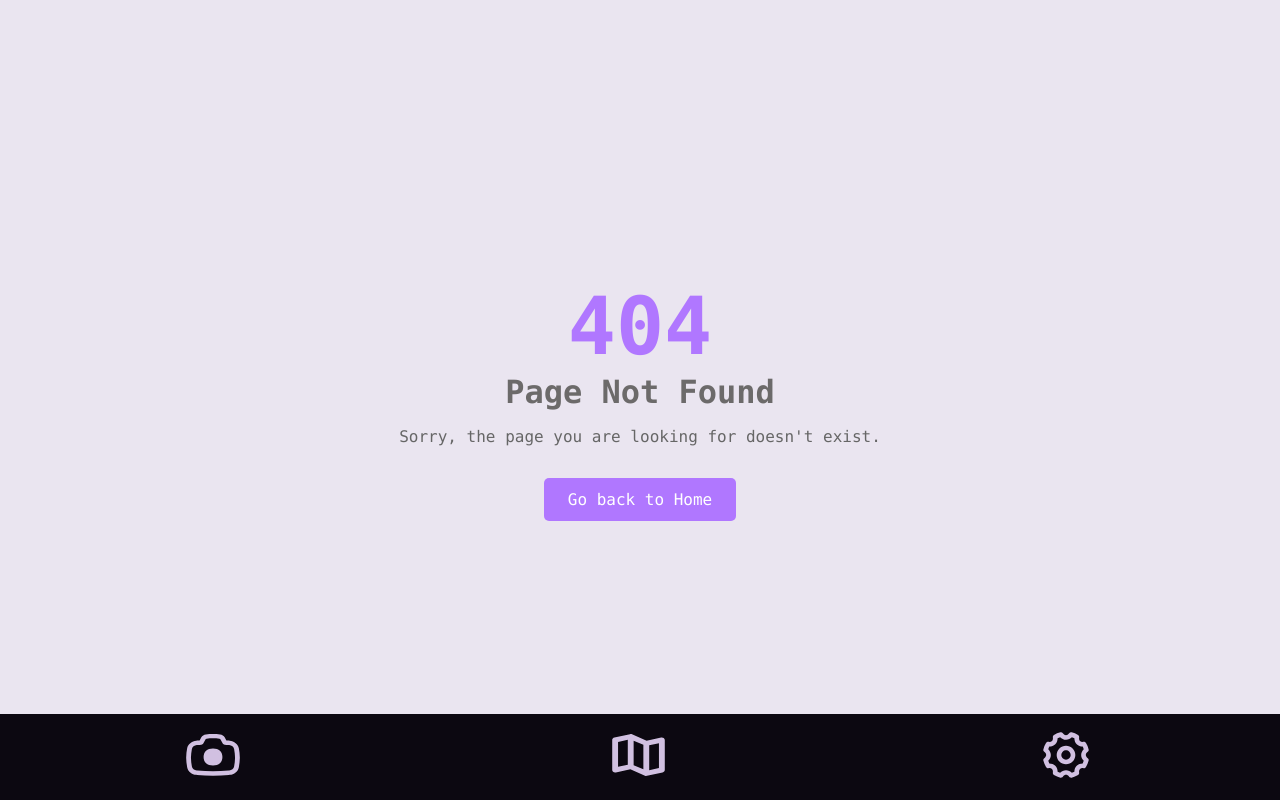
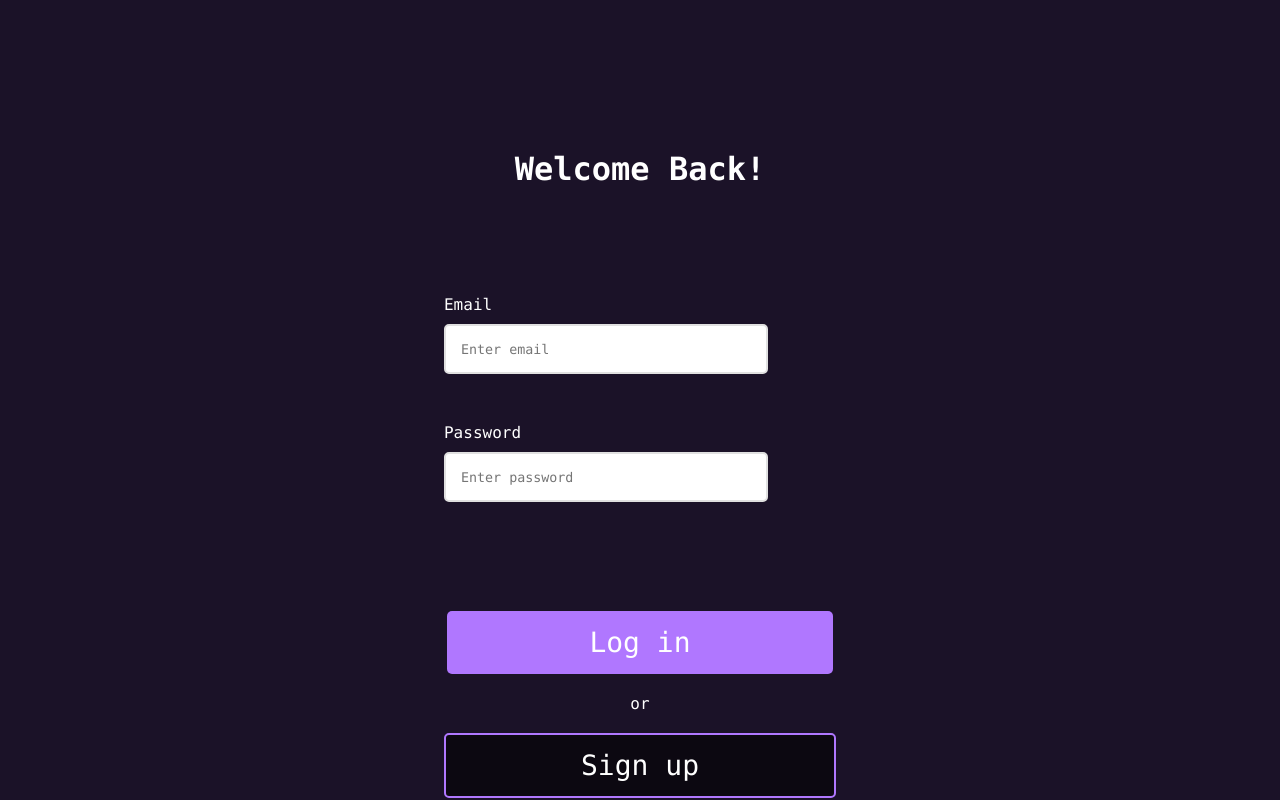
Before and after one commit to malabudi/deer-tracker-fe, a Next.js app: page /Login in a window 1280 px wide. Before the commit this address had no page. Built offline with nearby package versions, Linux system fonts and the light colour scheme.

Commit message:
implemented login page

```diff
--- a/package.json
+++ b/package.json
@@ -16,11 +16,13 @@
     "@tensorflow-models/coco-ssd": "^2.2.3",
     "@tensorflow/tfjs": "^4.20.0",
     "eslint-config-prettier": "^9.1.0",
+    "install": "^0.13.0",
     "lint-staged": "^15.2.7",
     "next": "14.2.4",
     "next-pwa": "^5.6.0",
     "react": "^18",
-    "react-dom": "^18"
+    "react-dom": "^18",
+    "react-router-dom": "^6.26.2"
   },
   "devDependencies": {
     "@types/node": "^20.14.9",
--- a/src/app/Login/page.module.css
+++ b/src/app/Login/page.module.css
@@ -0,0 +1,57 @@
+.EmailContainer {
+  align-items: center;
+  width: 324px;
+  height: 48px;
+  margin-bottom: 80px;
+}
+.PasswordContainer {
+  align-items: center;
+  width: 324px;
+  height: 48px;
+  margin-bottom: 140px;
+}
+.label {
+  margin-bottom: 10px;
+  display: flex;
+}
+.span {
+  margin-top: 20px;
+  display: flex;
+  margin-bottom: 20px;
+  justify-content: center;
+}
+
+.welcomeBackcontainer {
+  width: 353px;
+  height: 45px;
+  margin-top: 150px;
+  maring-left: 19px;
+  text-align: center;
+  color: #ffffff;
+  margin-bottom: 100px;
+}
+.mainpageContainer {
+  background: #1b1228;
+  display: flex;
+  flex-direction: column;
+  align-items: center;
+  height: 100vh;
+  width: 100vw;
+}
+
+.lgnbttncontainer,
+.signbttncontainer {
+  display: flex;
+  justify-content: center;
+  align-items: center;
+  margin-top: 20px;
+}
+
+.Err {
+  color: #e74c3c;
+  font-size: 14px;
+  margin-top: 5px;
+  font-weight: bold;
+  display: flex;
+  align-items: center;
+}
--- /dev/null
+++ b/src/app/Login/page.tsx
@@ -0,0 +1,97 @@
+'use client';
+import React, { useState } from 'react';
+import ActiveButton from '@/components/Active-Button/ActiveButton';
+import InactiveButton from '@/components/Inactive-Button/InactiveButton';
+import InputField from '@/components/Input-textbox/textbox';
+import styles from './page.module.css';
+import { emailRegex } from '@/utils/constants';
+
+const isValidEmail = (email: string) => {
+  return emailRegex.test(email);
+};
+
+const LoginPage: React.FC = () => {
+  // State for email and password
+
+  const [email, setEmail] = useState('');
+  const [password, setPassword] = useState('');
+  const [emailError, setEmailError] = useState<string | null>(null);
+
+  // Handlers for input changes
+  const handleEmailChange = (e: React.ChangeEvent<HTMLInputElement>) => {
+    const value = e.target.value;
+    setEmail(value);
+
+    // Validate email on change
+    if (!isValidEmail(value)) {
+      setEmailError('Please enter a valid email address.');
+    } else {
+      setEmailError(null);
+    }
+  };
+
+  const handlePasswordChange = (e: React.ChangeEvent<HTMLInputElement>) => {
+    const value = e.target.value;
+    setPassword(value);
+  };
+
+  const handleSubmit = (e: React.FormEvent) => {
+    e.preventDefault();
+
+    // Check validation on submit
+    if (!isValidEmail(email)) {
+      setEmailError('Please enter a valid email address.');
+    }
+  };
+
+  return (
+    <main className={styles.mainpageContainer}>
+      <div className={styles.headerconatiner}>
+        <h1 className={styles.welcomeBackcontainer}>Welcome Back!</h1>
+      </div>
+      {/* Email and Password Input Fields */}
+      <form onSubmit={handleSubmit}>
+        <div className={styles.EmailContainer}>
+          <label className={styles.label}>Email</label>
+          <InputField
+            type="email"
+            value={email}
+            onChange={handleEmailChange}
+            placeholder="Enter email"
+          />
+          {emailError && <p className={styles.Err}>{emailError}</p>}{' '}
+        </div>
+
+        <div className={styles.PasswordContainer}>
+          <label className={styles.label}>Password</label>
+          <InputField
+            type="password"
+            value={password}
+            onChange={handlePasswordChange}
+            placeholder="Enter password"
+          />
+
+          {/* Show password error */}
+        </div>
+
+        {/* Buttons for Login and Signup */}
+        <div className={styles.lgnbttncontainer}>
+          <ActiveButton
+            text="Log in"
+            onClick={() => console.log('Login button clicked!')}
+          />
+        </div>
+        <span className={styles.span}>or</span>
+
+        <div className={styles.signbttncontainer}>
+          <InactiveButton
+            text="Sign up"
+            onClick={() => console.log('Signup button clicked!')}
+          />
+        </div>
+      </form>
+    </main>
+  );
+};
+
+export default LoginPage;
--- /dev/null
+++ b/src/components/Input-textbox/page.module.css
@@ -0,0 +1,12 @@
+.InputField {
+  width: 324px;
+  height: 50px;
+  text-align: left;
+  border-radius: 5px;
+  padding-left: 15px;
+  border: 2px solid #e0e0e0;
+}
+.InputField:focus {
+  border-color: #b077ff;
+  outline: none;
+}
--- /dev/null
+++ b/src/components/Input-textbox/textbox.tsx
@@ -0,0 +1,36 @@
+import React from 'react';
+import styles from '@/components/Input-textbox/page.module.css';
+
+interface InputFieldProps {
+  value: string;
+  onChange: (e: React.ChangeEvent<HTMLInputElement>) => void;
+  placeholder?: string;
+  type?: string;
+  label?: string;
+  disabled?: boolean;
+}
+
+const InputField: React.FC<InputFieldProps> = ({
+  value,
+  onChange,
+  placeholder = '',
+  type = 'text',
+  label,
+  disabled = false,
+}) => {
+  return (
+    <div>
+      {label && <label>{label}</label>}
+      <input
+        className={styles.InputField}
+        type={type}
+        value={value}
+        onChange={onChange}
+        placeholder={placeholder}
+        disabled={disabled}
+      />
+    </div>
+  );
+};
+
+export default InputField;
--- a/src/utils/constants.ts
+++ b/src/utils/constants.ts
@@ -1,3 +1,6 @@
 export const API_PATH = 'http://localhost:5000/api';
 export const logIn = 'Log in';
 export const signUp = 'Sign up';
+export const emailRegex = /^[^\s@]+@[^\s@]+\.[^\s@]+$/;
+export const passwordRegex =
+  /^(?=.*[A-Za-z])(?=.*\d)(?=.*[@$!%*#?&])[A-Za-z\d@$!%*#?&]{8,}$/;
```
Also changed, not shown: src/app/Login/loading.tsx (added, +9 -0 lines), src/app/loading.tsx (added, +9 -0 lines), src/app/page.tsx (+7 -4 lines), 1 other file (tests, documents, lock files or other folders).
